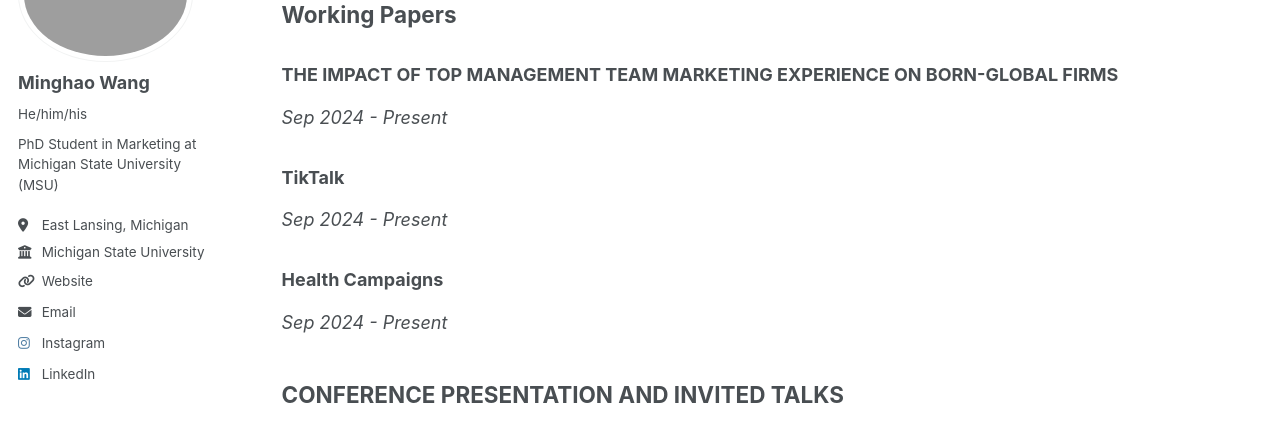
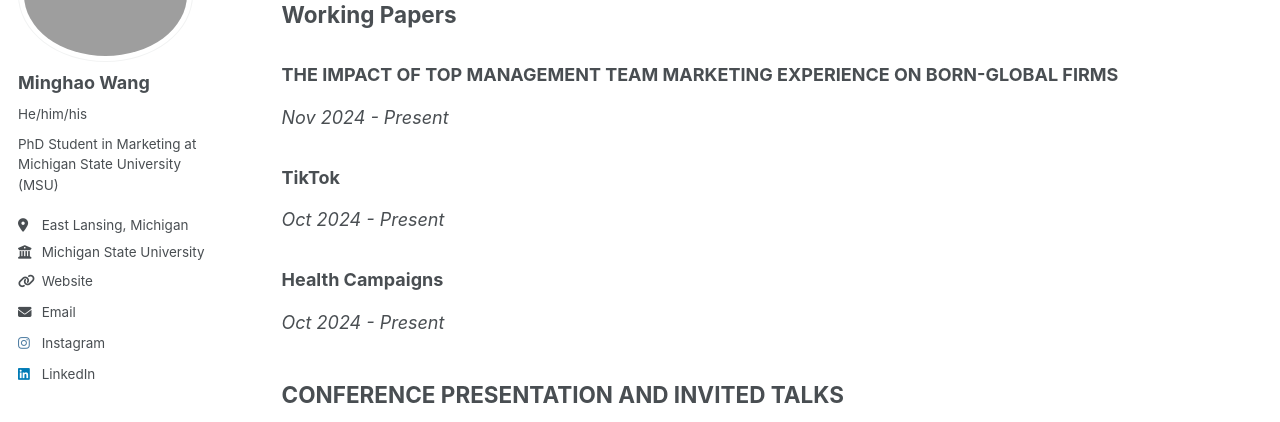
Before and after one commit to minghaowang-research/minghaowang-research.github.io, a Jekyll site: the page built from _pages/research.md, in a window 1280 px wide and 1065 px high. Shown: the part 178-600 px from the top of the window. Built offline with Jekyll 4.4.1, drawn with Linux system fonts in a browser that asks for light colours.

Commit message:
New Update

```diff
--- a/_pages/research.md
+++ b/_pages/research.md
@@ -9,13 +9,13 @@ author_profile: true
 
 ## Working Papers
 ### THE IMPACT OF TOP MANAGEMENT TEAM MARKETING EXPERIENCE ON BORN-GLOBAL FIRMS
-*Sep 2024 - Present*
+*Nov 2024 - Present*
 
-### TikTalk
-*Sep 2024 - Present*
+### TikTok
+*Oct 2024 - Present*
 
 ### Health Campaigns
-*Sep 2024 - Present*
+*Oct 2024 - Present*
 
 ## CONFERENCE PRESENTATION AND INVITED TALKS
 * Wang, Minghao*, “The Impact of Top Management Team Marketing Experience on Born-Global Firms”. 2025 AMA Summer Academic Conference – Poster, @Chicago, IL, USA
```
Also changed, not shown: _pages/about.md (+2 -1 lines), _teaching/2025-summer-cep-820.md (+18 -11 lines).
